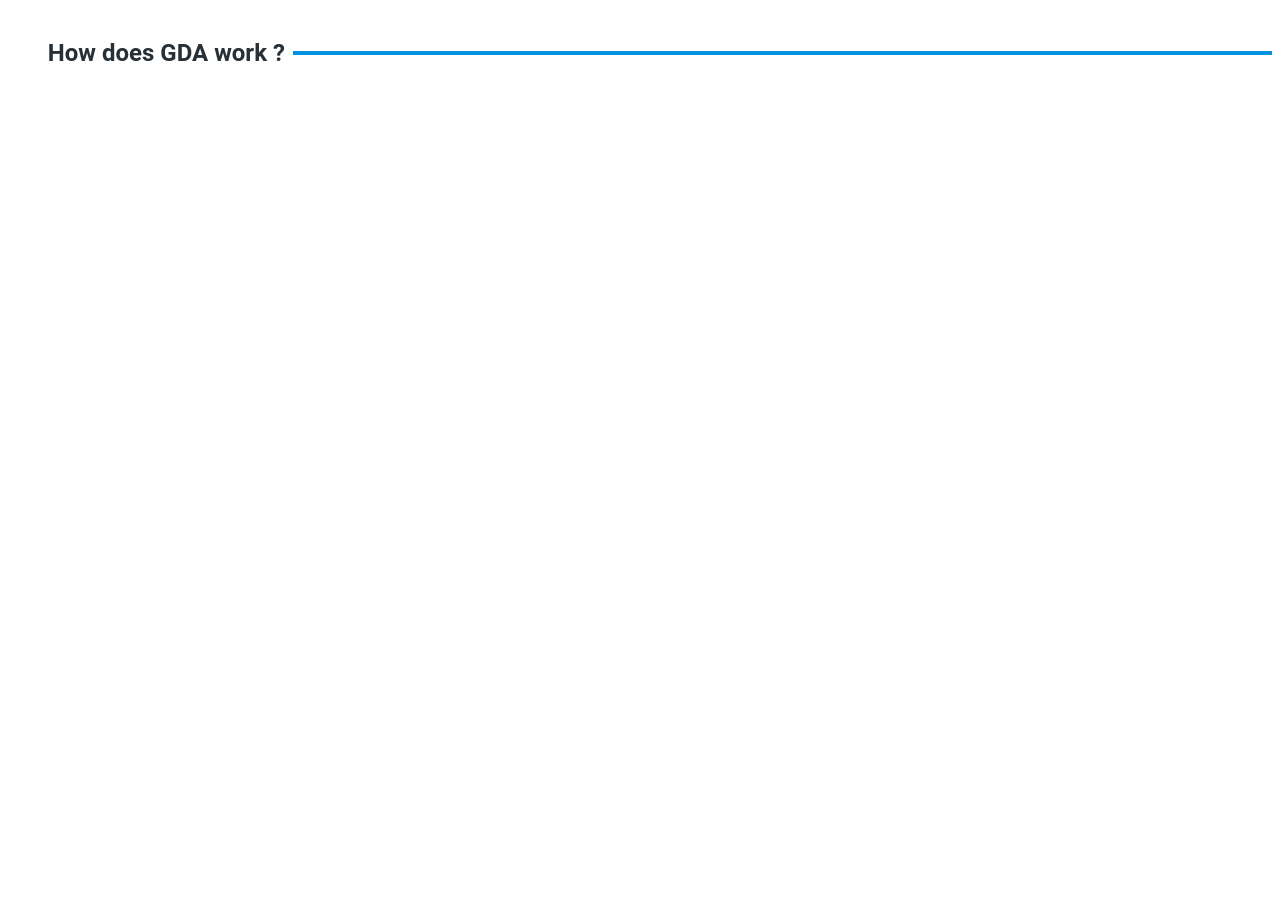
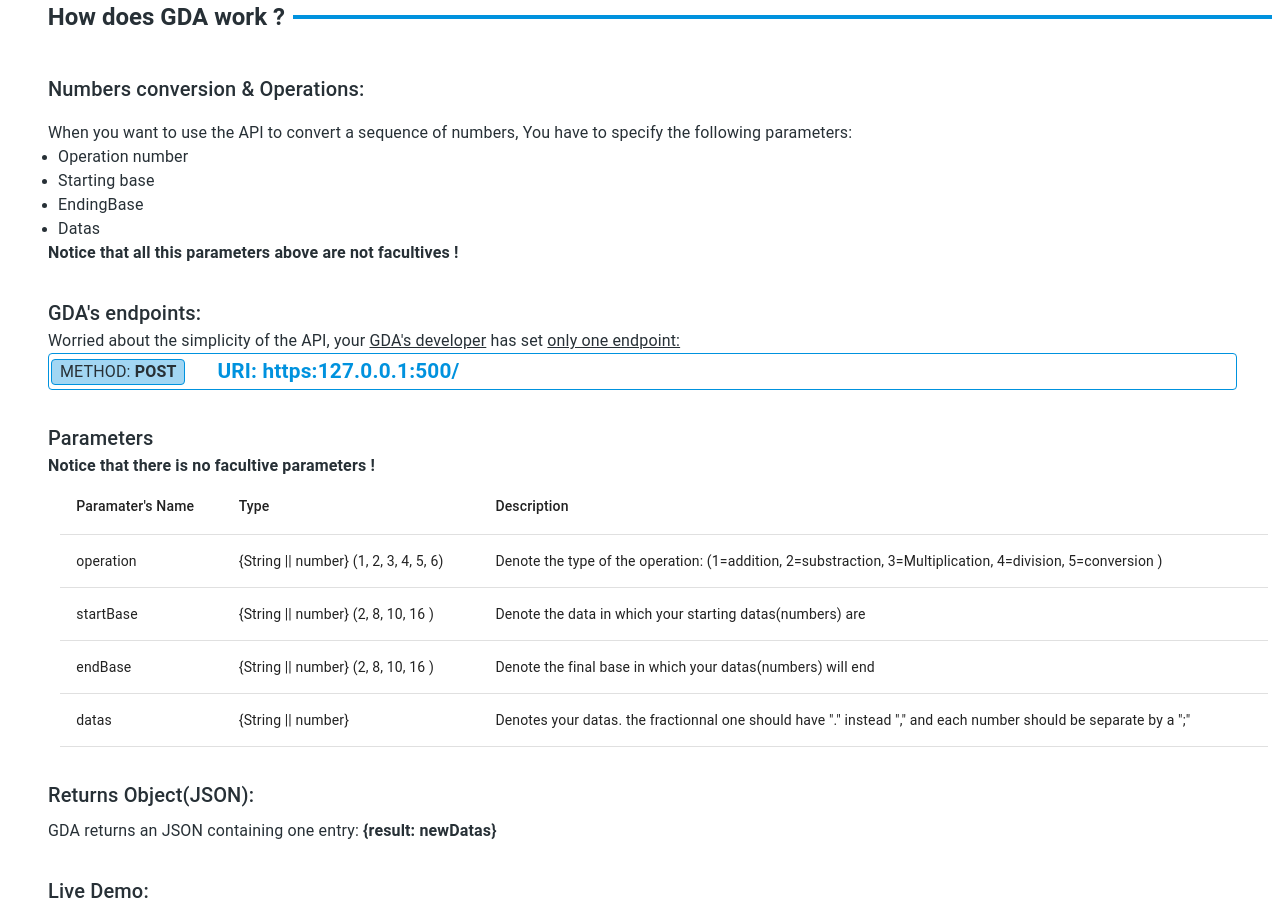
Before and after one commit to jo17-dev/gda, a React (Vite) app in the folder frontend/: page / in a window 1280 px wide. Shown: the part 1420-2327 px from the top of the page. Before the commit the page ends 1489 px from the top, so only its background shows below. Built offline with nearby package versions, Linux system fonts and the light colour scheme.

Commit message:
added functionnalities and documention

```diff
--- a/frontend/src/App.tsx
+++ b/frontend/src/App.tsx
@@ -1,9 +1,10 @@
-import { Typography, Box } from "@mui/material";
+import { Typography, Box, TableContainer, TableHead, Table ,TableCell, TableBody, TableRow } from "@mui/material";
 import { useState } from "react";
 import Logo from "./components/Logo";
 import Title from "./components/Title";
 import { FaGithub } from "react-icons/fa6";
 import "./app.css";
+import EndpoinDisplayer from "./components/EndpointDisplayer";
 
 function App(props:any) {
   const [theme, setTheme] = useState(props.theme);
@@ -37,7 +38,7 @@ function App(props:any) {
       <Title content="What does GDA offer ?" hyphenSize={4} hyphenColor={theme.colors.body} />
       <Box display="flex" flexDirection="column" paddingInline={4} justifyContent="space-around" marginTop={8}>
         {/* Conversions section */}
-        <Box width="45%" height="200px" border={"1px solid "+theme.colors.body}  borderRadius="4px">
+        <Box width="45%" border={"1px solid "+theme.colors.body}  borderRadius="4px">
           <Typography variant='h6' >Convertion of integers and Fractionnals numbers</Typography>
           <Box display="flex" flexDirection="row" justifyContent="space-between" alignItems="center">
             <Box width="fit-content" paddingLeft={8} height="150px" display="flex" textAlign="right" flexDirection="column" justifyContent="space-around">
@@ -54,7 +55,7 @@ function App(props:any) {
           </Box>
         </Box>
         {/* Operations section */}
-        <Box width="45%" height="200px" marginLeft="auto" border={"1px solid "+theme.colors.body} borderRadius="4px">
+        <Box width="45%" marginLeft="auto" border={"1px solid "+theme.colors.body} borderRadius="4px">
           <Typography variant='h6' >Operations on any range of numbers</Typography>
           <Box display="flex" flexDirection="row" justifyContent="space-between" alignItems="center">
             <Box width="fit-content" paddingLeft={8} height="150px" display="flex" textAlign="right" flexDirection="column" justifyContent="space-around">
@@ -75,7 +76,79 @@ function App(props:any) {
 
     {/* how does GDA works  */}
     <Title content="How does GDA work ?" colocontentColor="red" hyphenSize="4" hyphenColor={theme.colors.body} marginTop={6} />
-
+    <Box marginLeft={6} marginTop={5}>
+      <Typography variant='h6'>Numbers conversion & Operations:</Typography>
+      <Typography marginTop={2}>
+        When you want to use the API to convert a sequence of numbers,
+        You have to specify the following parameters:
+      </Typography>
+      <ul style={{marginLeft: "10px"}}>
+        <li>
+          <Typography>Operation number</Typography>
+        </li>
+        <li>
+          <Typography>Starting base</Typography>
+        </li>
+        <li>
+          <Typography>EndingBase</Typography>
+        </li>
+        <li>
+          <Typography>Datas</Typography>
+        </li>
+      </ul>
+      <Typography fontWeight="bolder"  >
+        Notice that all this parameters above are not facultives !
+      </Typography>
+      {/* endpoints part */}
+      <Typography variant='h6' marginTop={4}>GDA's endpoints:</Typography>
+      <Typography>
+        Worried about the simplicity of the API, your <a href="https://github.com/jo17-dev">GDA's developer</a> has
+        set <u>only one endpoint:</u>
+      </Typography>
+      <EndpoinDisplayer baseColor={theme.colors.body} urlBgcolor={theme.colors.skybody} />
+      {/* parameters part */}
+      <Typography variant="h6" marginTop={4} >Parameters</Typography>
+      <Typography fontWeight="bolder"  >
+        Notice that there is no facultive parameters !
+      </Typography>
+      <Box width="98%"  marginLeft="auto" marginRight="auto">
+        <Table>
+          <TableHead >
+            <TableRow>
+              <TableCell>Paramater's Name</TableCell>
+              <TableCell>Type</TableCell>
+              <TableCell>Description</TableCell>
+            </TableRow>
+          </TableHead>
+          <TableBody>
+            <TableRow>
+              <TableCell>operation</TableCell>
+              <TableCell> {"{String || number}"} (1, 2, 3, 4, 5, 6) </TableCell>
+              <TableCell>Denote the type of the operation: (1=addition, 2=substraction, 3=Multiplication, 4=division, 5=conversion )</TableCell>
+          </TableRow>
+            <TableRow>
+              <TableCell>startBase</TableCell>
+              <TableCell> {"{String || number}"} (2, 8, 10, 16 ) </TableCell>
+              <TableCell>Denote the data in which your starting datas(numbers) are</TableCell>
+          </TableRow>
+            <TableRow>
+              <TableCell>endBase</TableCell>
+              <TableCell> {"{String || number}"} (2, 8, 10, 16 ) </TableCell>
+              <TableCell>Denote the final base in which your datas(numbers) will end </TableCell>
+          </TableRow>
+            <TableRow>
+              <TableCell>datas</TableCell>
+              <TableCell> {"{String || number}"} </TableCell>
+              <TableCell>Denotes your datas. the fractionnal one should have "." instead "," and each number should be separate by a ";"</TableCell>
+          </TableRow>
+          </TableBody>
+        </Table>
+      </Box>
+      <Typography variant="h6" marginTop={4} >Returns Object(JSON):</Typography>
+      <Typography marginTop={1} >GDA returns an JSON containing one entry: <strong> {"{result: newDatas}"} </strong></Typography>
+      {/* Live testing */}
+      <Typography variant="h6" marginTop={4} >Live Demo:</Typography>
+    </Box>
     </>
   )
 }
--- a/frontend/src/app.css
+++ b/frontend/src/app.css
@@ -16,7 +16,6 @@
     background: rgba(255, 255, 255, 0.425);
     backdrop-filter: blur(10px);
 }
-
 .item{
     border: 1px solid #0092de;
 }
--- /dev/null
+++ b/frontend/src/components/EndpointDisplayer.tsx
@@ -0,0 +1,21 @@
+import { Box, Typography } from "@mui/material"
+
+const EndpoinDisplayer =(props:any)=>{
+    const color:string = props.baseColor || "black"
+    return (
+        <Box
+        width="96%"
+        display="flex"
+        flexDirection="row"
+        alignItems="center"
+        justifyContent="flex-start"
+        border={"1px solid "+color} padding={"2px"}
+        borderRadius={1}
+         >
+            <Typography border={"1px solid "+color} borderRadius={1} bgcolor={props.urlBgcolor} paddingInline={1}>METHOD: <strong>POST</strong></Typography>
+            <Typography marginLeft={4} fontSize="1.3rem" marginTop="auto" marginBottom="auto" fontWeight="bolder" color={props.baseColor} >URI: https:127.0.0.1:500/  </Typography>
+        </Box>
+    )
+}
+
+export default EndpoinDisplayer;
--- a/frontend/theme.json
+++ b/frontend/theme.json
@@ -4,6 +4,7 @@
             "text": "#273036",
             "body": "#0092de",
             "body2": "#60c0b3",
+            "skybody": "#0090de5d",
             "background": "white"
         },
         "button":{
```
Also changed, not shown: 1 other file (tests, documents, lock files or other folders).
